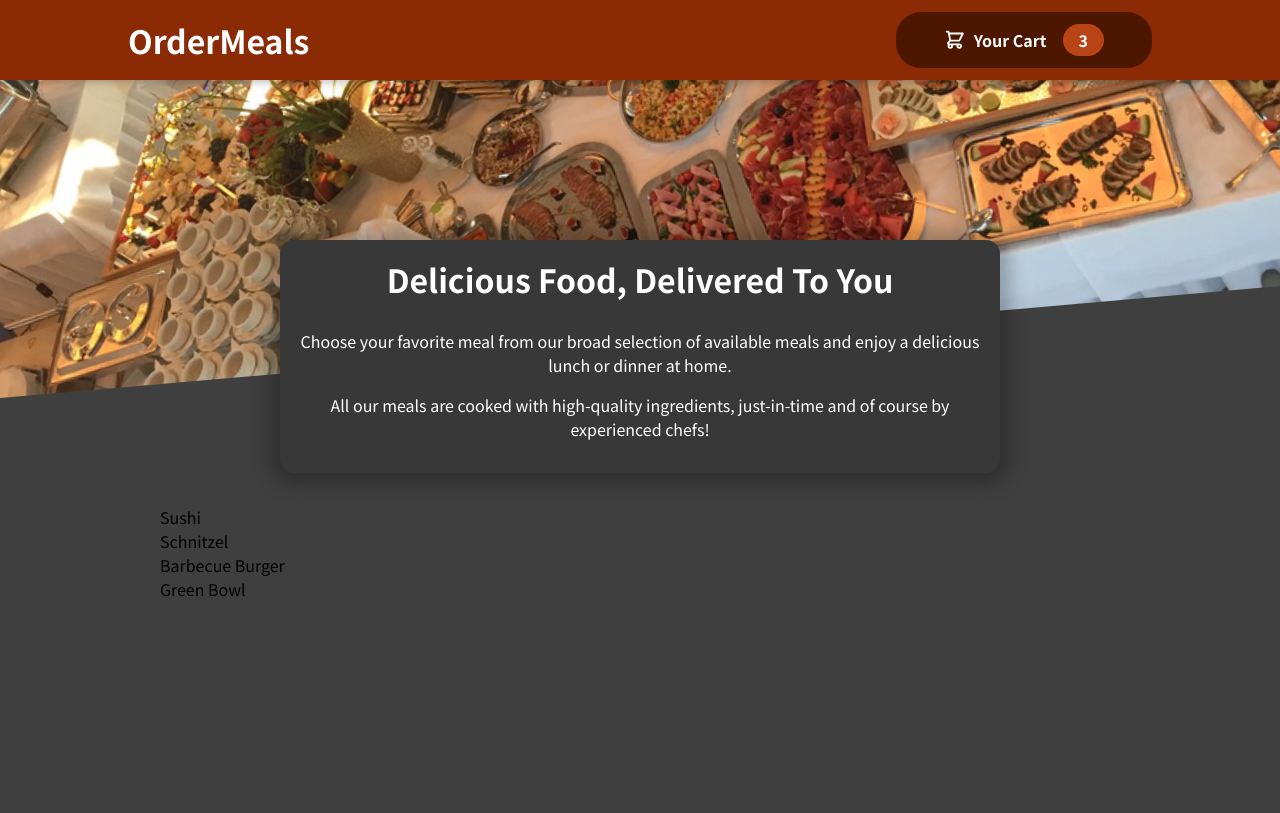
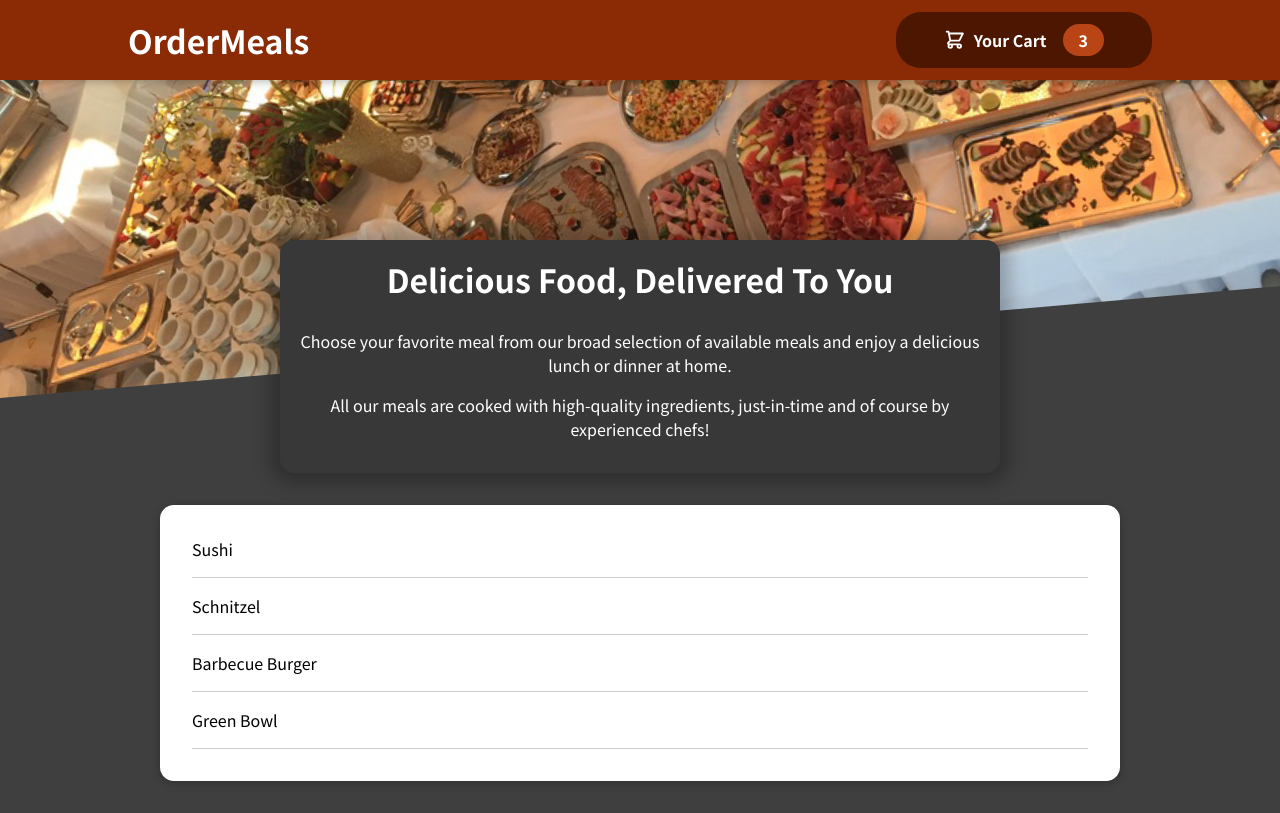
Before and after one commit to DavitGujejiani/food-ordering-website-reactjs, a React (Create React App) app: page / in a window 1280 px wide. Built offline with nearby package versions, Linux system fonts and the light colour scheme.

Commit message:
pre-135. Added a Card and MealItem components by myself

```diff
--- a/src/components/Meals/AvailableMeals.js
+++ b/src/components/Meals/AvailableMeals.js
@@ -1,4 +1,6 @@
 import classes from "./AvailableMeals.module.css";
+import Card from "../UI/Card";
+import MealItem from "./MealItem";
 
 const DUMMY_MEALS = [
     {
@@ -28,11 +30,17 @@
 ];
 
 function AvailableMeals() {
-    const mealsList = DUMMY_MEALS.map((meal) => <li>{meal.name}</li>);
+    const mealsList = DUMMY_MEALS.map((meal) => (
+        <MealItem>
+            <li>{meal.name}</li>
+        </MealItem>
+    ));
 
     return (
         <section className={classes.meals}>
-            <ul>{mealsList}</ul>
+            <Card>
+                <ul>{mealsList}</ul>
+            </Card>
         </section>
     );
 }
--- /dev/null
+++ b/src/components/Meals/MealItem.js
@@ -0,0 +1,7 @@
+import classes from "./MealItem.module.css";
+
+function MealItem(props) {
+    return <div className={classes.meal}>{props.children}</div>;
+}
+
+export default MealItem;
--- /dev/null
+++ b/src/components/Meals/MealItem.module.css
@@ -0,0 +1,22 @@
+.meal {
+    display: flex;
+    justify-content: space-between;
+    margin: 1rem;
+    padding-bottom: 1rem;
+    border-bottom: 1px solid #ccc;
+}
+
+.meal h3 {
+    margin: 0 0 0.25rem 0;
+}
+
+.description {
+    font-style: italic;
+}
+
+.price {
+    margin-top: 0.25rem;
+    font-weight: bold;
+    color: #ad5502;
+    font-size: 1.25rem;
+}
--- /dev/null
+++ b/src/components/UI/Card.js
@@ -0,0 +1,7 @@
+import classes from "./Card.module.css";
+
+function Card(props) {
+    return <div className={classes.card}>{props.children}</div>;
+}
+
+export default Card;
--- /dev/null
+++ b/src/components/UI/Card.module.css
@@ -0,0 +1,6 @@
+.card {
+    padding: 1rem;
+    box-shadow: 0 2px 8px rgba(0, 0, 0, 0.25);
+    border-radius: 14px;
+    background-color: white;
+}
```
Also changed, not shown: 1 other file (tests, documents, lock files or other folders).
